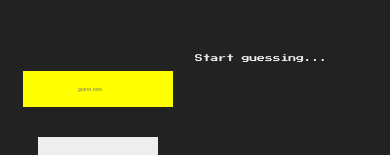
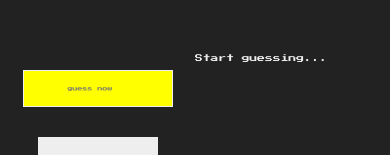
Before and after one commit to MAYENGE/guess, a plain HTML site: page index.html in a window 390 px wide. Shown: the part 441-596 px from the top of the page. Drawn offline with Linux system fonts and the light colour scheme.

Commit message:
Update guess.css

```diff
--- a/guess.css
+++ b/guess.css
@@ -89,7 +89,7 @@ h1 {
   background:yellow;
 
   border: 4px solid #eee;
-
+  font-family: inherit;
   color: red;
   font-size: 2rem;
   padding: 2.5rem;
@@ -177,8 +177,8 @@ h1 {
   }
   .guess {
 
-    border: 1px #eee;
-
+    border: 1px solid #eee;
+    font-family: inherit;
     color: red;
     font-size: 0.50rem;
     border-radius: 0%;
```
